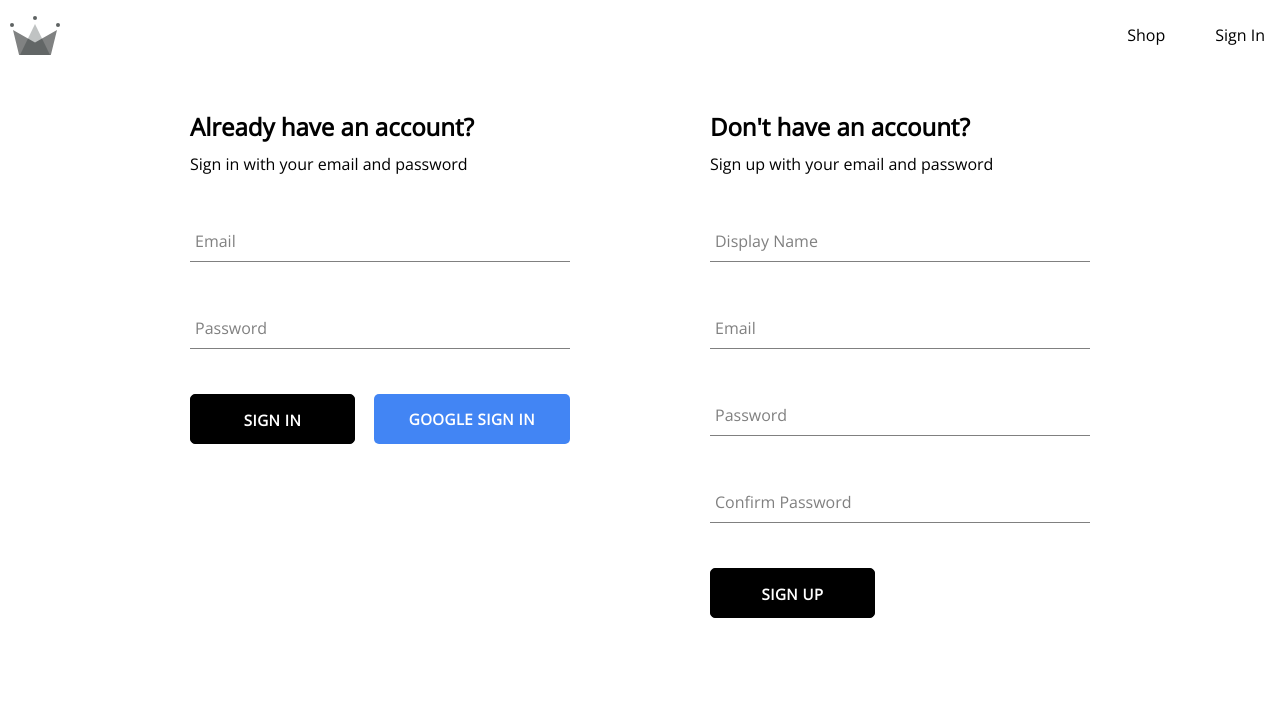
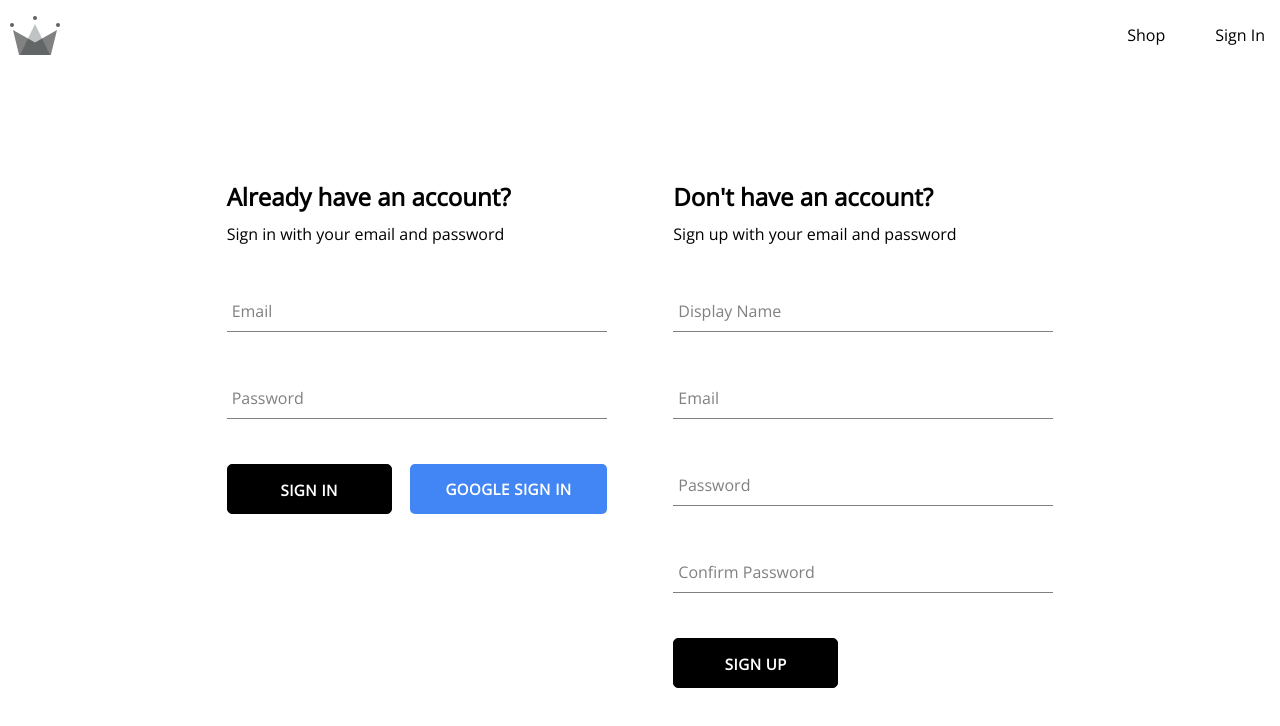
Before and after one commit to KarimWG7/crwn-clothing, a React (Create React App) app: page /auth in a window 1280 px wide. Shown: the top 726 px of the page. Built offline with nearby package versions, Linux system fonts and the light colour scheme.

Commit message:
created auth page components

```diff
--- a/src/components/sign-in-form/sign-in-form.styles.scss
+++ b/src/components/sign-in-form/sign-in-form.styles.scss
@@ -2,6 +2,7 @@
     display: flex;
     flex-direction: column;
     width: 380px;
+    margin-bottom: 100px;
 
     h2 {
         margin: 10px 0;
--- a/src/routes/authentication/authentication.styles.scss
+++ b/src/routes/authentication/authentication.styles.scss
@@ -1,7 +1,9 @@
 .authentication-container {
     display: flex;
-    max-width: 900px;
-    margin: 30px auto;
-    justify-content: space-between;
-
+    max-width: 1000px;
+    padding: 50px;
+    margin: 50px auto;
+    justify-content: space-evenly;
+    gap: 30px;
+    flex-wrap: wrap;
 }
```
